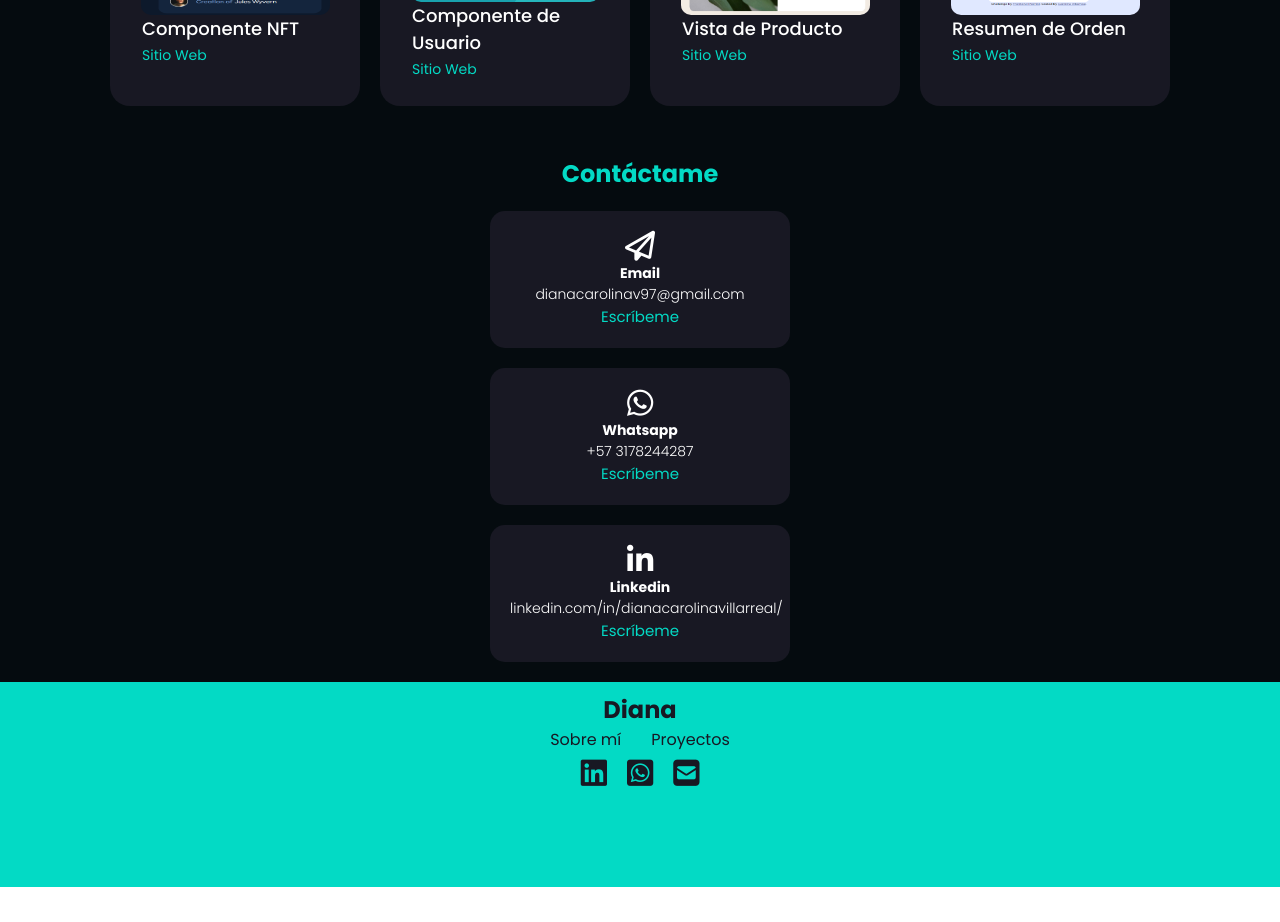
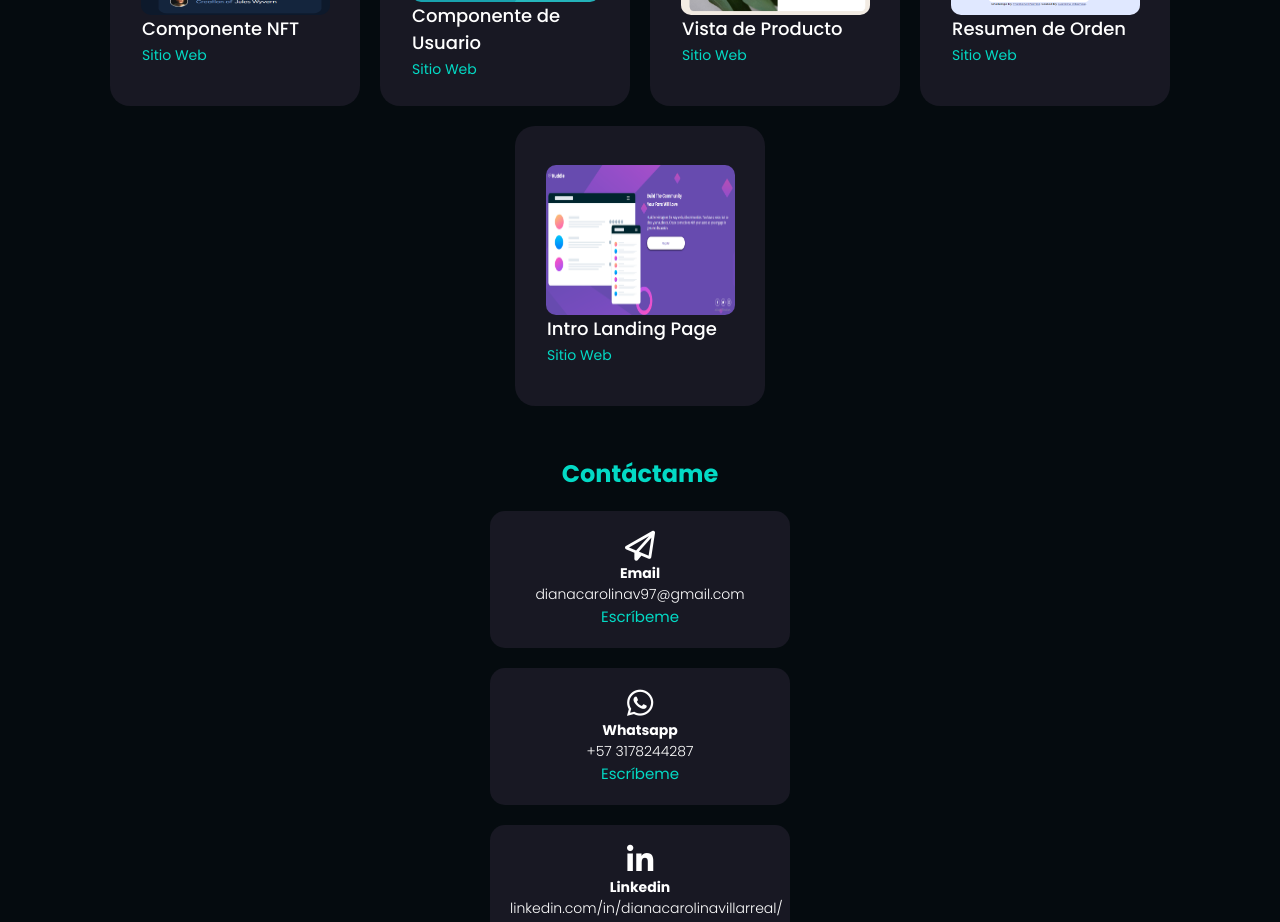
Before and after one commit to CarolinaVrl/New_Portfolio, a React (Vite) app: page / in a window 1280 px wide. Shown: the part 3040-3962 px from the top of the page. Before the commit the page ends 3927 px from the top, so only its background shows below. Built offline with nearby package versions, Linux system fonts and the light colour scheme.

Commit message:
feat: add landing proyect

```diff
--- a/src/assets/proyects.js
+++ b/src/assets/proyects.js
@@ -11,6 +11,7 @@ import nft from "./Proyectos/nftComponent.png";
 import profile from "./Proyectos/Profile.png";
 import perfume from "./Proyectos/PreviewComponent.png";
 import Order from "./Proyectos/ComponentSummary.png";
+import Landing from "./Proyectos/Landing.png"
 
 export default [
   {
@@ -84,5 +85,11 @@ export default [
     img:Order,
     url:"sweet-cheesecake-b216cc.netlify.app",
     category: "css"
+  },
+  {
+    name: "Intro Landing Page",
+    img:Landing,
+    url:"https://superlative-pony-a0d1ef.netlify.app/",
+    category:"css"
   }
 ];
```
Also changed, not shown: src/assets/Proyectos/Landing.png (added).
